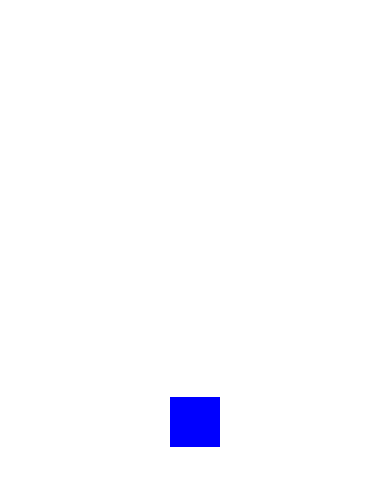
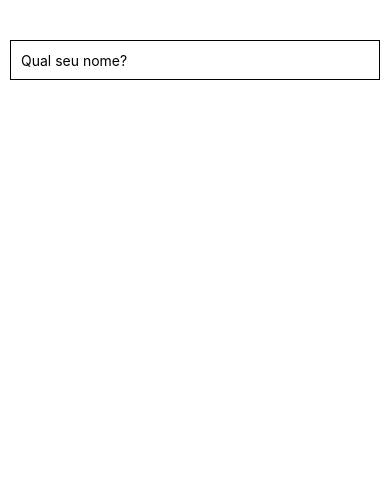
Before and after one commit to MauricioDessuy/ReactNativeBase, a React Native app in the folder ReactNativeBase/: screen / in a window 390 px wide. Shown: the top 486 px of the page. Built offline with nearby package versions, Linux system fonts and the light colour scheme.

Commit message:
learned about inputs

```diff
--- a/ReactNativeBase/App.js
+++ b/ReactNativeBase/App.js
@@ -1,14 +1,35 @@
 import React, { Component } from 'react';
 
-import { Text, View, StyleSheet, Button, Image } from 'react-native';
+import { Text, View, StyleSheet, Button, Image, TextInput } from 'react-native';
 
 export default class PrimeiroProjeto extends Component {
+
+  constructor(props) {
+    super(props);
+    this.state = {
+      texto: ''
+    };
+    this.mudarTexto = this.mudarTexto.bind(this);
+  }
+
+  mudarTexto(t) {
+    let s = this.state;
+    if (t.length > 0) {
+      s.texto = 'Olá ' + t
+    } else {
+      s.texto = '';
+    }
+    this.setState(s);
+  }
 
   render() {
 
     return (
-      <View style={{flex: 1, flexDirection: 'row', justifyContent: 'center', alignItems: 'center'}}>
-        <View style={{width: 50, height: 50, backgroundColor: 'blue'}}></View>
+      <View style={styles.padrao}>
+        <TextInput style={styles.input}
+          placeholder='Qual seu nome?'
+          onChangeText={this.mudarTexto}/>
+        <Text style={styles.texto}>{this.state.texto}</Text>
       </View>
     );
   }
@@ -16,5 +37,18 @@ export default class PrimeiroProjeto extends Component {
 }
 
 const styles = StyleSheet.create({
-
+  input: {
+    height: 40,
+    borderWidth: 1,
+    borderColor: 'black',
+    margin: 10,
+    padding: 10
+  },
+  padrao: {
+    paddingTop: 30
+  },
+  texto: {
+    fontSize:20,
+    textAlign: 'center'
+  }
 });
```
